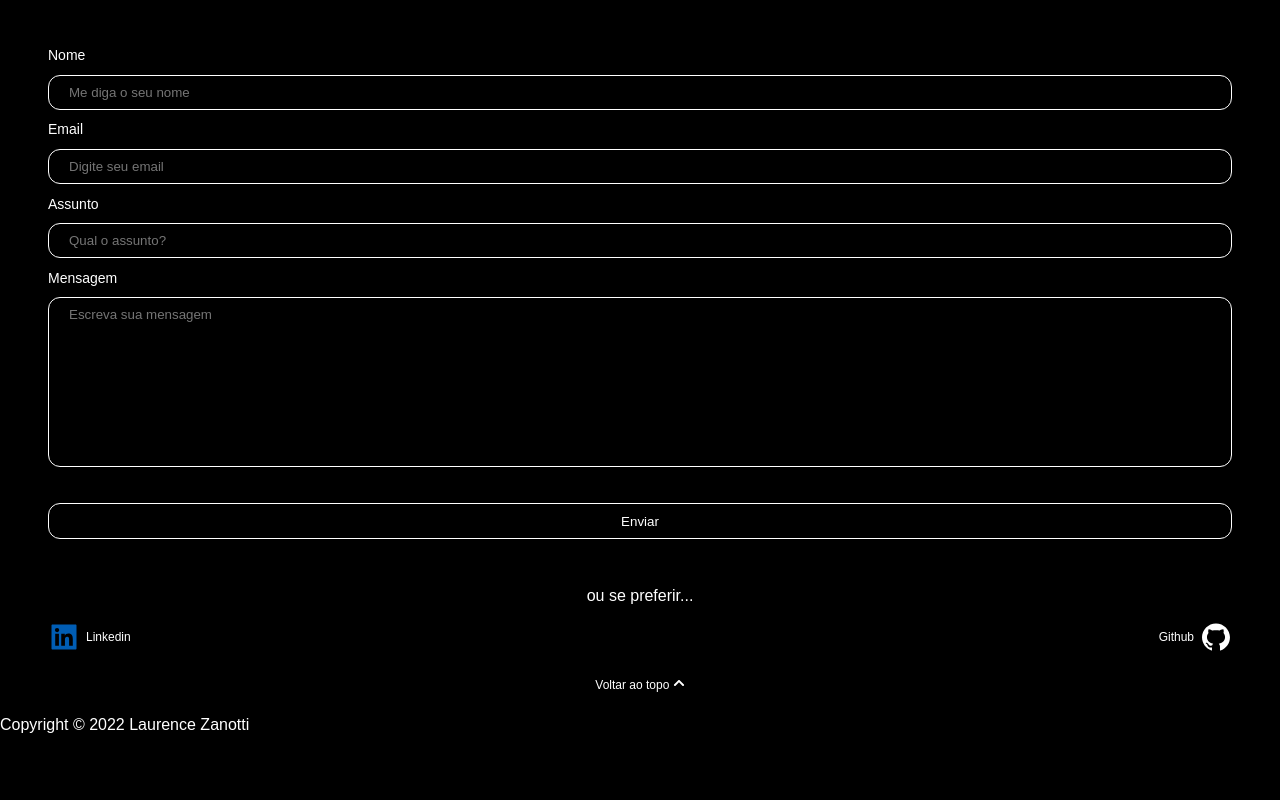
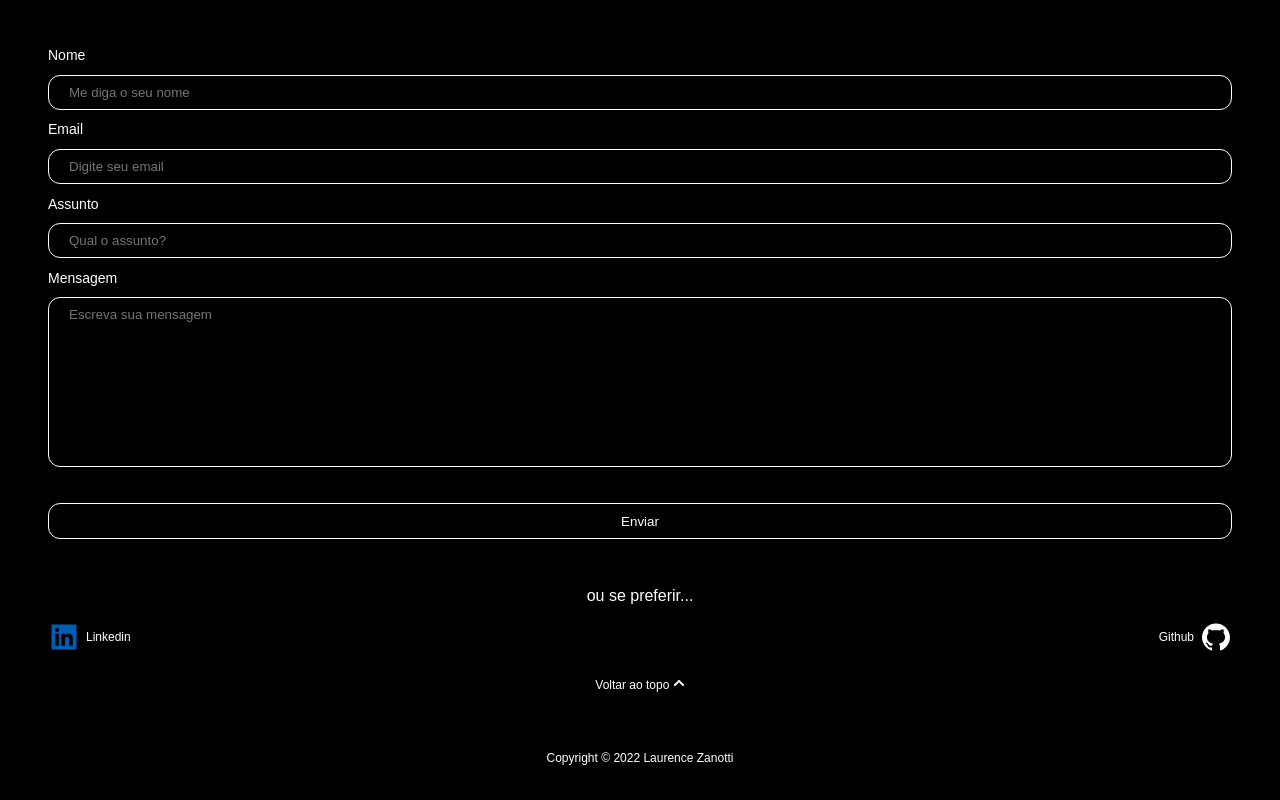
Before and after one commit to LaurenceZanotti/personal-website, a Next.js app: page / in a window 1280 px wide. Shown: the part 6160-6960 px from the top of the page. Before the commit the page ends 6894 px from the top, so only its background shows below. Built offline with nearby package versions, Linux system fonts and the light colour scheme.

Commit message:
Footer styling

```diff
--- a/components/Footer.jsx
+++ b/components/Footer/Footer.jsx
@@ -1,6 +1,8 @@
+import styles from './Footer.module.css'
+
 export default function Footer() {
   return (
-    <footer>
+    <footer className={styles.footer_container}>
         Copyright &copy; 2022 Laurence Zanotti
     </footer>
   )
--- /dev/null
+++ b/components/Footer/Footer.module.css
@@ -0,0 +1,7 @@
+.footer_container {
+    display: flex;
+    justify-content: center;
+    align-items: center;
+    height: 84px;
+    font-size: 12px;
+}
--- a/pages/index.js
+++ b/pages/index.js
@@ -2,7 +2,7 @@ import Header from "../components/Header/Header";
 import Work from "../components/Work/Work";
 import Academic from "../components/Academic/Academic";
 import Contact from "../components/Contact/Contact";
-import Footer from "../components/Footer";
+import Footer from "../components/Footer/Footer";
 import { useEffect } from "react";
 
 export default function Home() {
```
